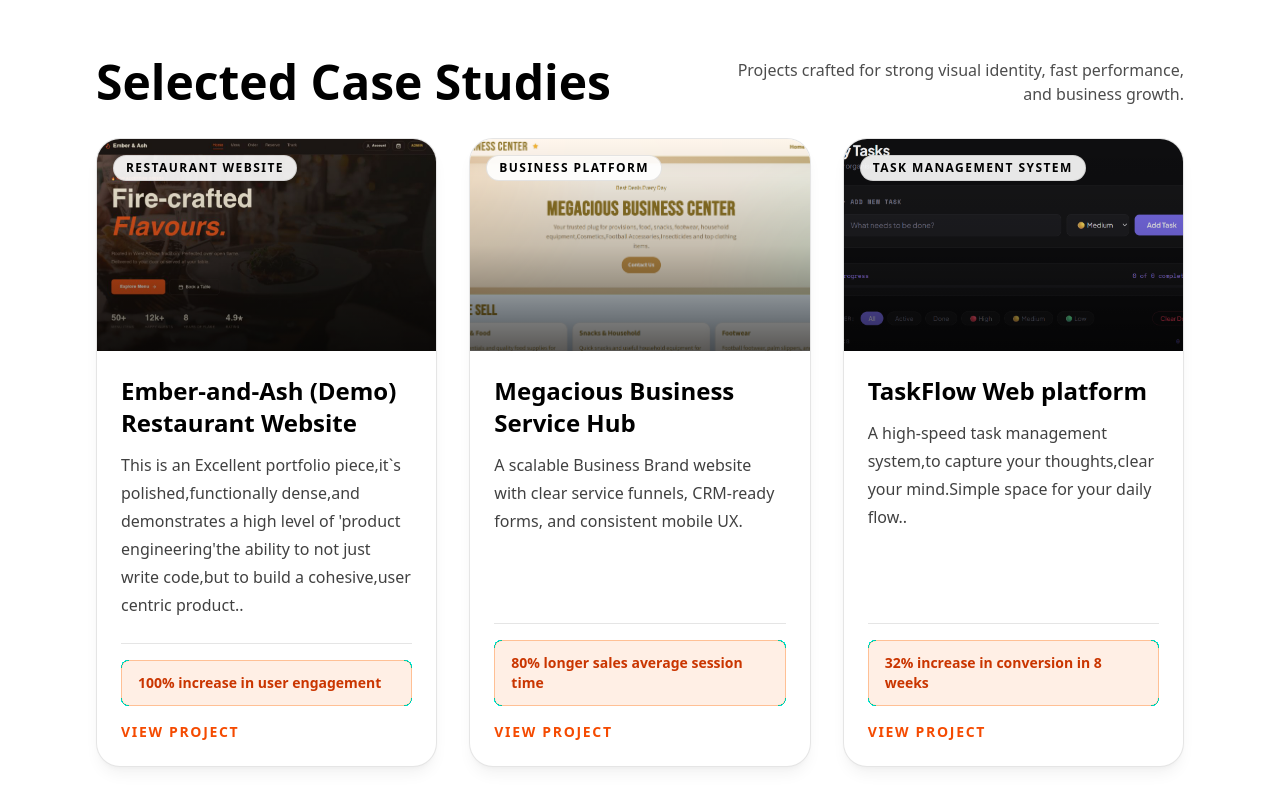
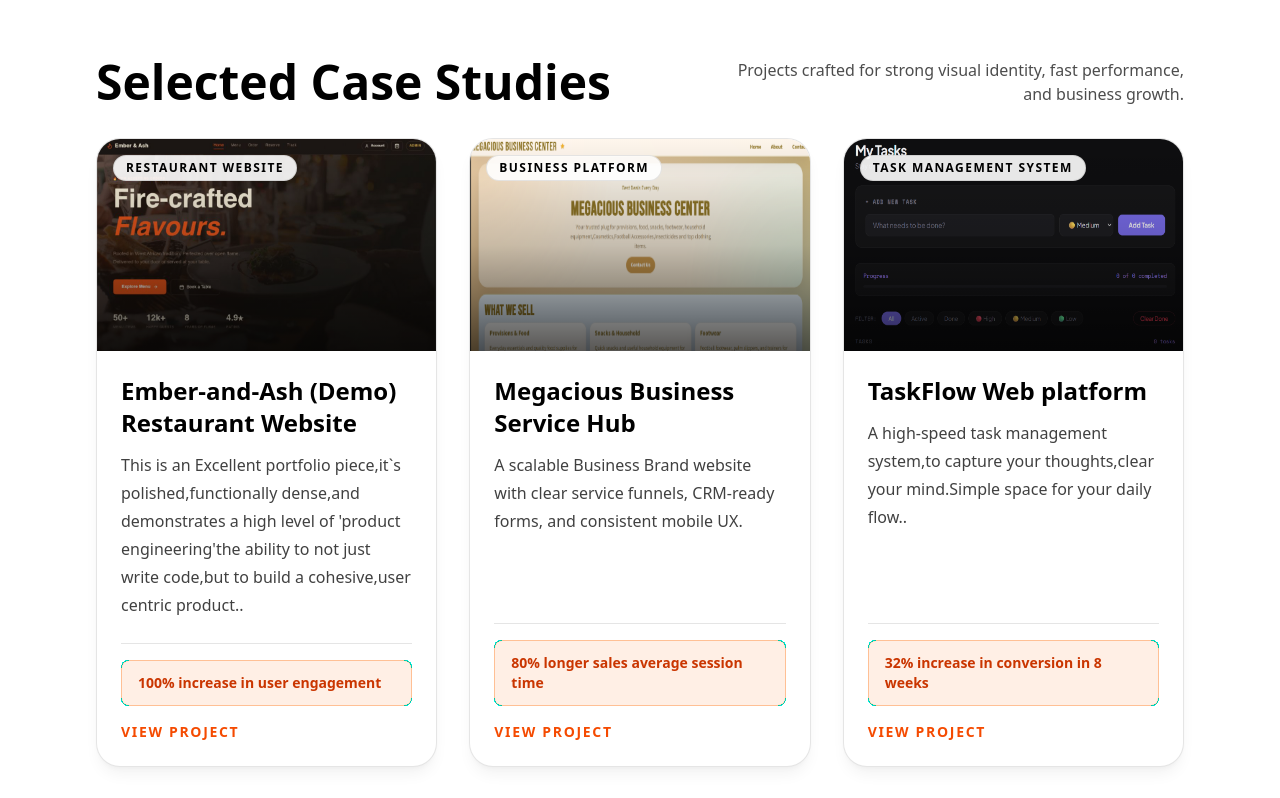
Before and after one commit to Dubem-source/Kini-Tech, a Next.js app: page /our-work in a window 1280 px wide. Shown: the part 820-1618 px from the top of the page. Built offline with nearby package versions, Linux system fonts and the light colour scheme.

Commit message:
Update Our Work project card image fit

```diff
--- a/src/app/our-work/page.tsx
+++ b/src/app/our-work/page.tsx
@@ -78,7 +78,7 @@ const PAGE_CONTENT = {
           "A scalable company website with clear service funnels, CRM-ready forms, and consistent mobile UX.",
         result: "4.5x% increase in lead generation",
         image: "/images/port.png",
-        link: "https://example.com/project/kini-tech-service-hub",
+        link: "https://dubemdev.me",
       },
     ] as Project[],
   },
@@ -212,13 +212,13 @@ export default function OurWorkPage() {
                 target="_blank"
                 rel="noopener noreferrer"
                 aria-label={`Open project: ${project.title}`}
-                className="group flex h-full flex-col overflow-hidden rounded-3xl border border-black/10 bg-white shadow-lg shadow-black/5 transition-all duration-300 hover:-translate-y-2 hover:border-orange-500/65"
+                className="group  flex h-full flex-col overflow-hidden rounded-3xl border border-black/10 bg-white shadow-lg shadow-black/5 transition-all duration-300 hover:-translate-y-2 hover:border-orange-500/65"
               >
                 <div className="relative aspect-16/10 overflow-hidden">
                   <img
                     src={project.image}
                     alt={project.title}
-                    className="h-full w-full object-cover transition-transform duration-500 group-hover:scale-105"
+                    className="h-full object-fill w-full  transition-transform duration-500 group-hover:scale-105"
                   />
                   <div className="absolute inset-0 bg-linear-to-t from-black/65 via-black/20 to-transparent" />
                   <span className="absolute left-4 top-4 rounded-full border border-black/10 bg-white/90 px-3 py-1 text-xs font-semibold uppercase tracking-[0.12em] text-black">
```
